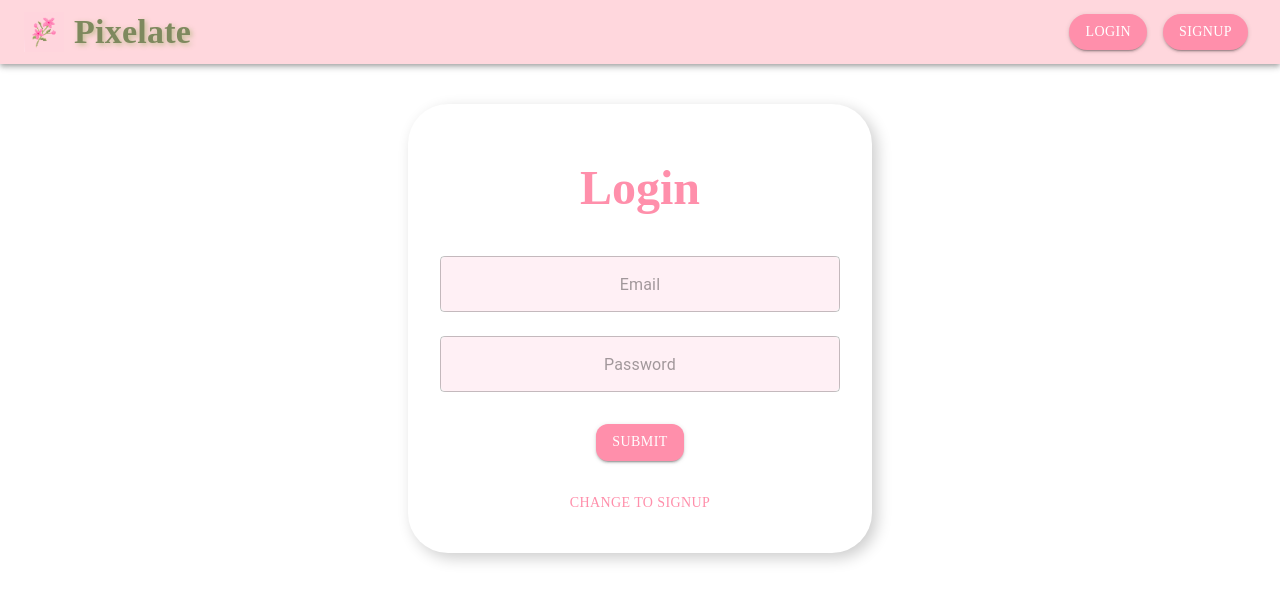
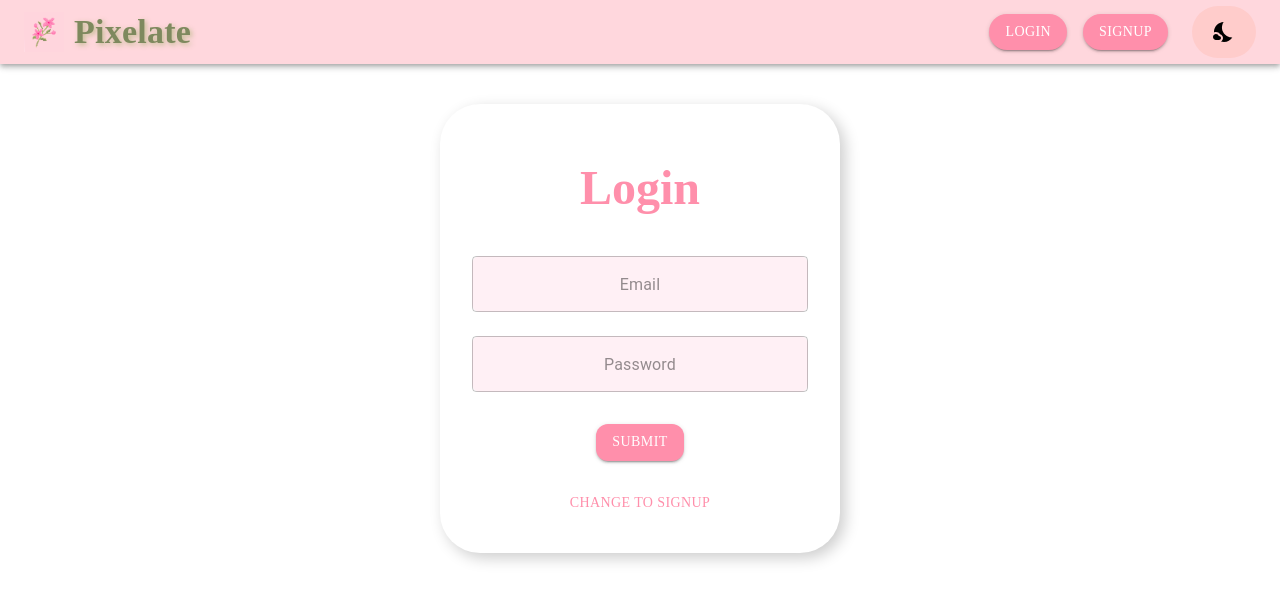
Before and after one commit to shimzawarraich/pixelate, a React (Create React App) app in the folder frontend/: page /login in a window 1280 px wide. Shown: the top 602 px of the page. Built offline with nearby package versions, Linux system fonts and the light colour scheme.

Commit message:
Added Dark/Light Mode

```diff
--- a/frontend/src/App.js
+++ b/frontend/src/App.js
@@ -7,24 +7,48 @@ import PostDetails from "./components/PostDetail";
 import Login from "./components/Login";
 import Outfit from "./components/Outfit";
 
-import React from "react";
+import React, { useState, useEffect } from "react";
 import { useSelector } from "react-redux";
+import { CssBaseline, ThemeProvider, createTheme } from "@mui/material";
 
 function App() {
   const isLoggedIn = useSelector(state => state.isLoggedIn);
-  console.log(isLoggedIn);
+
+  const [darkMode, setDarkMode] = useState(
+    localStorage.getItem("darkMode") === "true"
+  );
+
+  useEffect(() => {
+    localStorage.setItem("darkMode", darkMode);
+  }, [darkMode]);
+
+  const lightTheme = createTheme({
+    palette: {
+      mode: "light",
+      background: { default: "#ffffff" },
+      text: { primary: "#000000" },
+    },
+  });
+
+  const darkTheme = createTheme({
+    palette: {
+      mode: "dark",
+      background: { default: "#121212" },
+      text: { primary: "#ffffff" },
+    },
+  });
 
   return (
+    <ThemeProvider theme={darkMode ? darkTheme : lightTheme}>
+      <CssBaseline />
       <React.Fragment>
         <header>
-        <Header />
+          <Header darkMode={darkMode} setDarkMode={setDarkMode} />
         </header>
         <main>
           <Routes>
-          {/* Always include the login route (handles both login & signup) */}
             <Route path="/login" element={<Login />} />
 
-          {/* If not logged in, redirect to login */}
             {!isLoggedIn ? (
               <Route path="*" element={<Navigate to="/login" replace />} />
             ) : (
@@ -39,6 +63,7 @@ function App() {
           </Routes>
         </main>
       </React.Fragment>
+    </ThemeProvider>
   );
 }
 
--- a/frontend/src/components/Header.js
+++ b/frontend/src/components/Header.js
@@ -1,18 +1,25 @@
-import React, { useState } from 'react';
-import { AppBar, Toolbar, Typography, Box, Button, Tabs, Tab } from '@mui/material';
-import { Link, useNavigate } from 'react-router-dom';
-import { useDispatch, useSelector } from 'react-redux';
-import { loginActions } from '../store';
+import React, { useState } from "react";
+import { AppBar, Toolbar, Typography, Box, Button, Tabs, Tab } from "@mui/material";
+import { Link, useNavigate } from "react-router-dom";
+import { useDispatch, useSelector } from "react-redux";
+import { loginActions } from "../store";
+import DarkModeIcon from "@mui/icons-material/NightsStay";
+import LightModeIcon from "@mui/icons-material/WbSunny";
 
-const Header = () => {
+const Header = ({ darkMode, setDarkMode }) => {
     const dispatch = useDispatch();
     const navigate = useNavigate();
     const isLoggedIn = useSelector(state => state.isLoggedIn);
     const [value, setValue] = useState();
 
-
     return (
-        <AppBar position="sticky" sx={{ background: "#ffd7dd", boxShadow: 'FFF0F5' }}>
+        <AppBar
+            position="sticky"
+            sx={{
+                background: darkMode ? "#333" : "#ffd7dd",
+                boxShadow: "FFF0F5",
+            }}
+        >
             <Toolbar>
                 <Box display="flex" alignItems="center">
                     <img
@@ -22,11 +29,11 @@ const Header = () => {
                     />
                 </Box>
                 <Typography
-                    variant='h4'
+                    variant="h4"
                     sx={{
                         fontFamily: "'Poppins', cursive",
                         fontWeight: "bold",
-                        color: "#7e895e",
+                        color: darkMode ? "#fff" : "#7e895e",
                         textShadow: "2px 2px 5px rgba(179, 182, 128, 0.8)",
                     }}
                 >
@@ -36,10 +43,10 @@ const Header = () => {
                 {isLoggedIn && (
                     <Box display="flex" marginLeft="auto" marginRight="auto">
                         <Tabs
-                            textColor='inherit'
+                            textColor="inherit"
                             value={value}
                             onChange={(e, val) => setValue(val)}
-                            TabIndicatorProps={{ style: { backgroundColor: "#FF8FAB" } }}
+                            TabIndicatorProps={{ style: { backgroundColor: darkMode ? "#ffcccb" : "#FF8FAB" } }}
                         >
                             <Tab LinkComponent={Link} to="/posts" label="All Posts" sx={tabStyles} />
                             <Tab LinkComponent={Link} to="/userposts" label="My Posts" sx={tabStyles} />
@@ -80,6 +87,20 @@ const Header = () => {
                             Logout
                         </Button>
                     )}
+
+                    {/* Dark Mode Toggle Button */}
+                    <Button
+                        onClick={() => setDarkMode(!darkMode)}
+                        sx={{
+                            marginLeft: 2,
+                            backgroundColor: darkMode ? "#444" : "#ffcccb",
+                            color: darkMode ? "#fff" : "#000",
+                            borderRadius: 20,
+                            "&:hover": { backgroundColor: darkMode ? "#555" : "#ffb6c1" },
+                        }}
+                    >
+                        {darkMode ? <LightModeIcon /> : <DarkModeIcon />}
+                    </Button>
                 </Box>
             </Toolbar>
         </AppBar>
```
Lines whose indentation alone changed are shown as unchanged.
